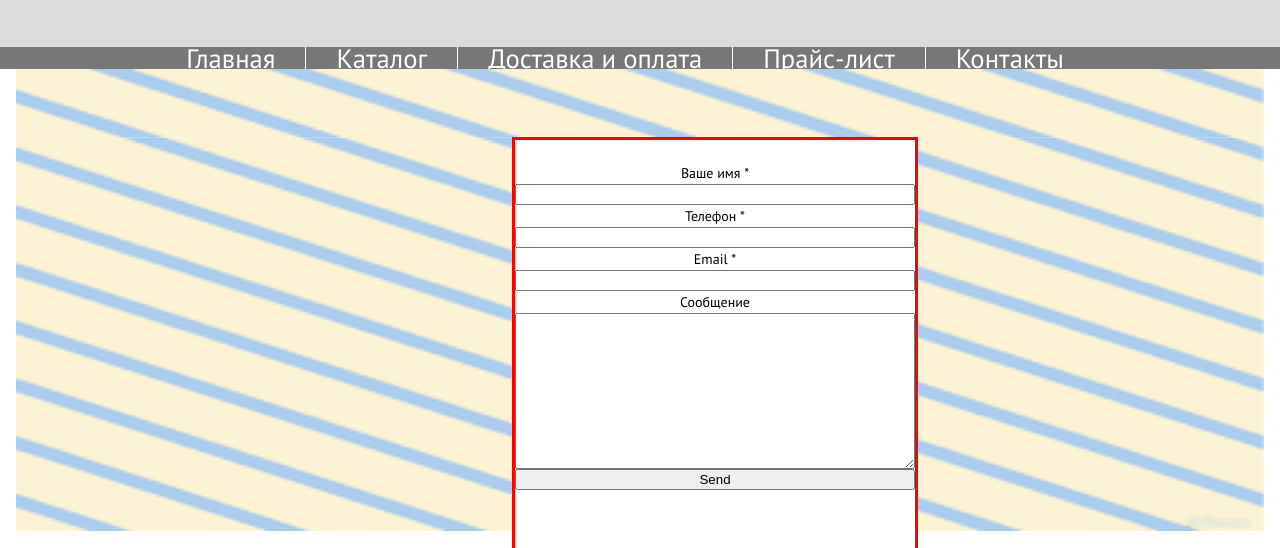
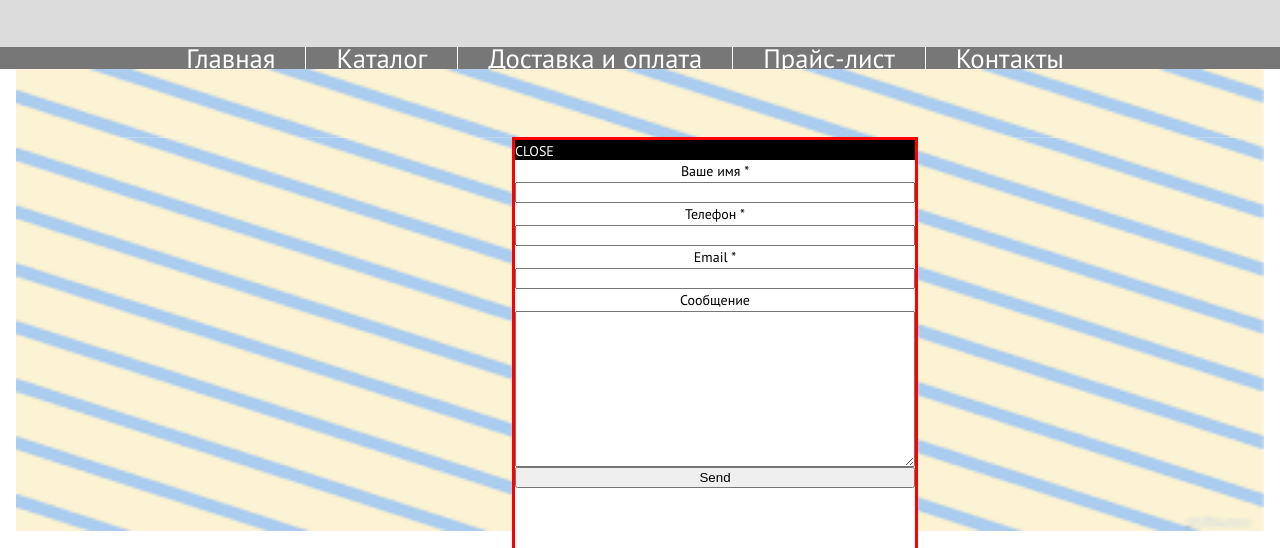
Before and after one commit to yugro/exam3-css-and-html-, a plain HTML site: page index.html in a window 1280 px wide. Both pictures are taken after a click on the element "Обратная связь". Shown: the part 183-731 px from the top of the page. Drawn offline with nearby package versions, Linux system fonts and the light colour scheme.

Commit message:
+popup/pop up is closed on top line

```diff
--- a/index.html
+++ b/index.html
@@ -26,7 +26,7 @@
 </header>
 <div class="popup">
 
-    <div id="popclose"><img src="/img/pop.png"></div>
+    <div id="popclose">CLOSE</div>
 <form type="post">
     <label>Ваше имя *</label>
 <input type="text">
@@ -180,7 +180,7 @@
   $('#backcall').click(function() {
     $('.popup').show();
   })
-  $('.popup').click(function() {
+  $('#popclose').click(function() {
     $('.popup').hide();
   })
 </script>
--- a/scss/index.scss
+++ b/scss/index.scss
@@ -123,14 +123,13 @@ nav {
 }
 
 .popup{
-  #popcl{
-    z-index: 95;
+
+  #popclose{
+    z-index: 100;
+    width: 100%;
+    height: 20px;
     background-color: black;
-    img{
-      z-index: 100;
-    width: 50px;
-    height: 30px;
-    }
+color: white;
   }
 
   width: 400px;
```
Also changed, not shown: css/index.css.
